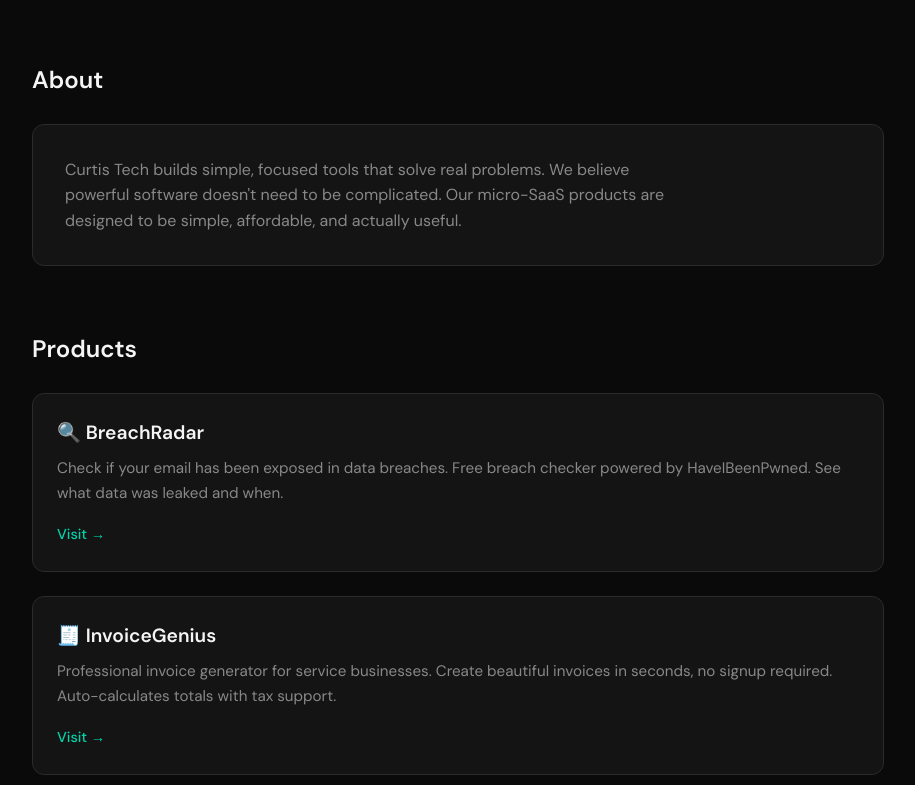
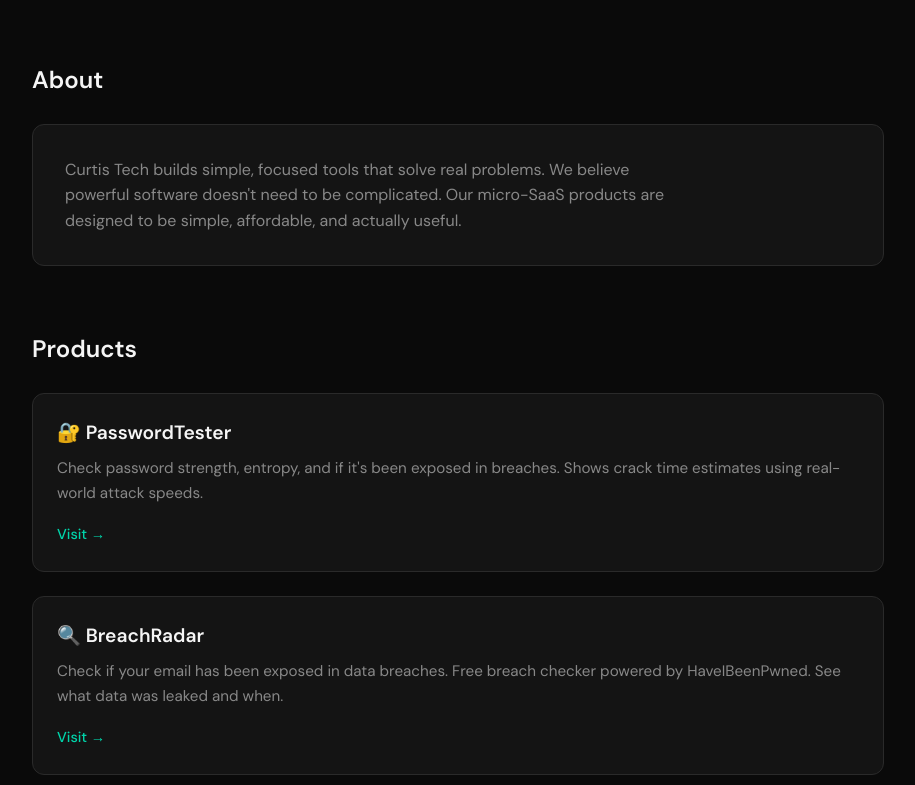
Before and after one commit to Tcby04/curtis-tech, a plain HTML site: page index.html in a window 1280 px wide. Shown: the part 167-952 px from the top of the page, without its empty margins (182-1097 px from the left). Drawn offline with nearby package versions, Linux system fonts and the light colour scheme.

Commit message:
Add PasswordTester

```diff
--- a/index.html
+++ b/index.html
@@ -219,6 +219,14 @@
       <h2>Products</h2>
       <div class="projects">
         <div class="project-card">
+          <h3>🔐 PasswordTester</h3>
+          <p>Check password strength, entropy, and if it's been exposed in breaches. Shows crack time estimates using real-world attack speeds.</p>
+          <a href="https://tcby04.github.io/password-tester/" target="_blank" rel="noopener" class="project-link">
+            Visit →
+          </a>
+        </div>
+
+        <div class="project-card">
           <h3>🔍 BreachRadar</h3>
           <p>Check if your email has been exposed in data breaches. Free breach checker powered by HaveIBeenPwned. See what data was leaked and when.</p>
           <a href="https://tcby04.github.io/breach-radar/" target="_blank" rel="noopener" class="project-link">
```
